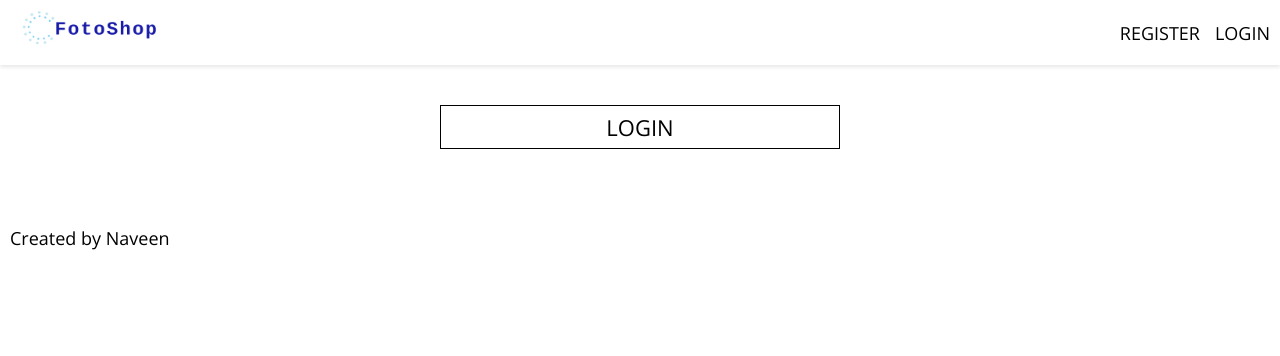
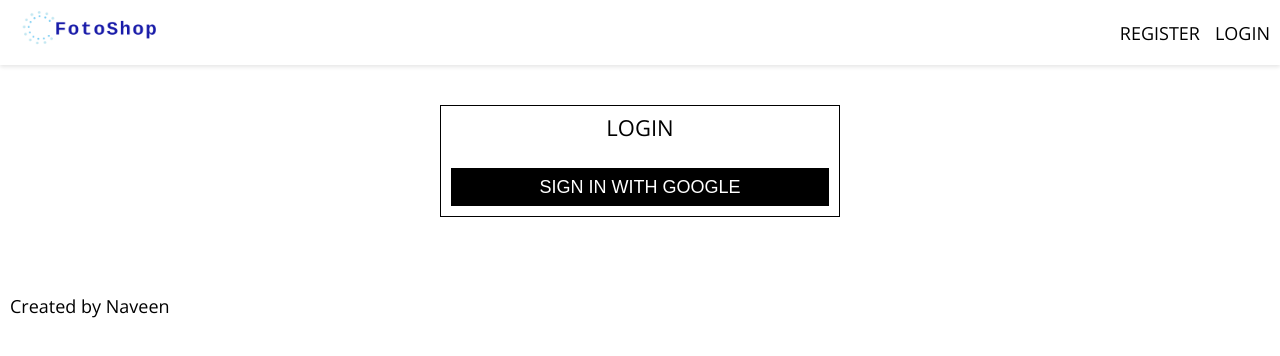
Before and after one commit to Naveen-HN/FotoShop, a React (Create React App) app: page /login in a window 1280 px wide. Shown: the top 356 px of the page. Built offline with nearby package versions, Linux system fonts and the light colour scheme.

Commit message:
Added google signIn

```diff
--- a/src/components/SignIn/index.js
+++ b/src/components/SignIn/index.js
@@ -1,14 +1,33 @@
-import React from "react";
+import React, { Component } from "react";
 import "./styles.scss";
+import Button from "./../forms/Button";
+import { signInWithGoogle } from "./../../firebase/utils";
 
-const SignIn = (props) => {
-  return (
-    <div className="signin">
-      <div className="wrap">
-        <h2>LogIn</h2>
+class SignIn extends Component {
+  handleSubmit = async (e) => {
+    e.preventDefault();
+  };
+
+  render() {
+    return (
+      <div className="signin">
+        <div className="wrap">
+          <h2> LogIn </h2>{" "}
+          <div className="formWrap">
+            <form onSubmit={this.handleSubmit}>
+              <div className="socialSignin">
+                <div className="row">
+                  <Button onClick={signInWithGoogle}>
+                    Sign in with Google
+                  </Button>
+                </div>
+              </div>
+            </form>
+          </div>
+        </div>{" "}
       </div>
-    </div>
-  );
-};
+    );
+  }
+}
 
 export default SignIn;
--- a/src/components/SignIn/styles.scss
+++ b/src/components/SignIn/styles.scss
@@ -17,5 +17,8 @@
             padding: 0;
             margin: 0 auto;
         }
+        .socialSignin {
+            margin: 3rem auto 0;
+        }
     }
 }
--- a/src/components/forms/Button/index.js
+++ b/src/components/forms/Button/index.js
@@ -0,0 +1,13 @@
+import React from "react";
+
+import "./styles.scss";
+
+const Button = ({ children, ...otherProps }) => {
+  return (
+    <button className="btn" {...otherProps}>
+      {children}
+    </button>
+  );
+};
+
+export default Button;
--- a/src/components/forms/Button/styles.scss
+++ b/src/components/forms/Button/styles.scss
@@ -0,0 +1,15 @@
+.btn {
+    display: block;
+    width: 100%;
+    font-size: 1.8rem;
+    line-height: 1;
+    font-weight: 300;
+    text-transform: uppercase;
+    color: white;
+    background: black;
+    padding: 1rem 0;
+    margin: 0 auto;
+    border: 0;
+    outline: none;
+    cursor: pointer;
+}
--- a/src/firebase/utils.js
+++ b/src/firebase/utils.js
@@ -1,4 +1,18 @@
 import firebase from "firebase/app";
 import "firebase/firestore";
 import "firebase/auth";
-import { firebaseConfig } from "./config";
+import {
+    firebaseConfig
+} from "./config";
+
+
+firebase.initializeApp(firebaseConfig);
+
+export const auth = firebase.auth();
+export const firestore = firebase.firestore();
+
+const GoogleProvider = new firebase.auth.GoogleAuthProvider();
+GoogleProvider.setCustomParameters({
+    prompt: 'select_account'
+})
+export const signInWithGoogle = () => auth.signInWithPopup(GoogleProvider);
```
Also changed, not shown: src/App.js (+9 -6 lines).
